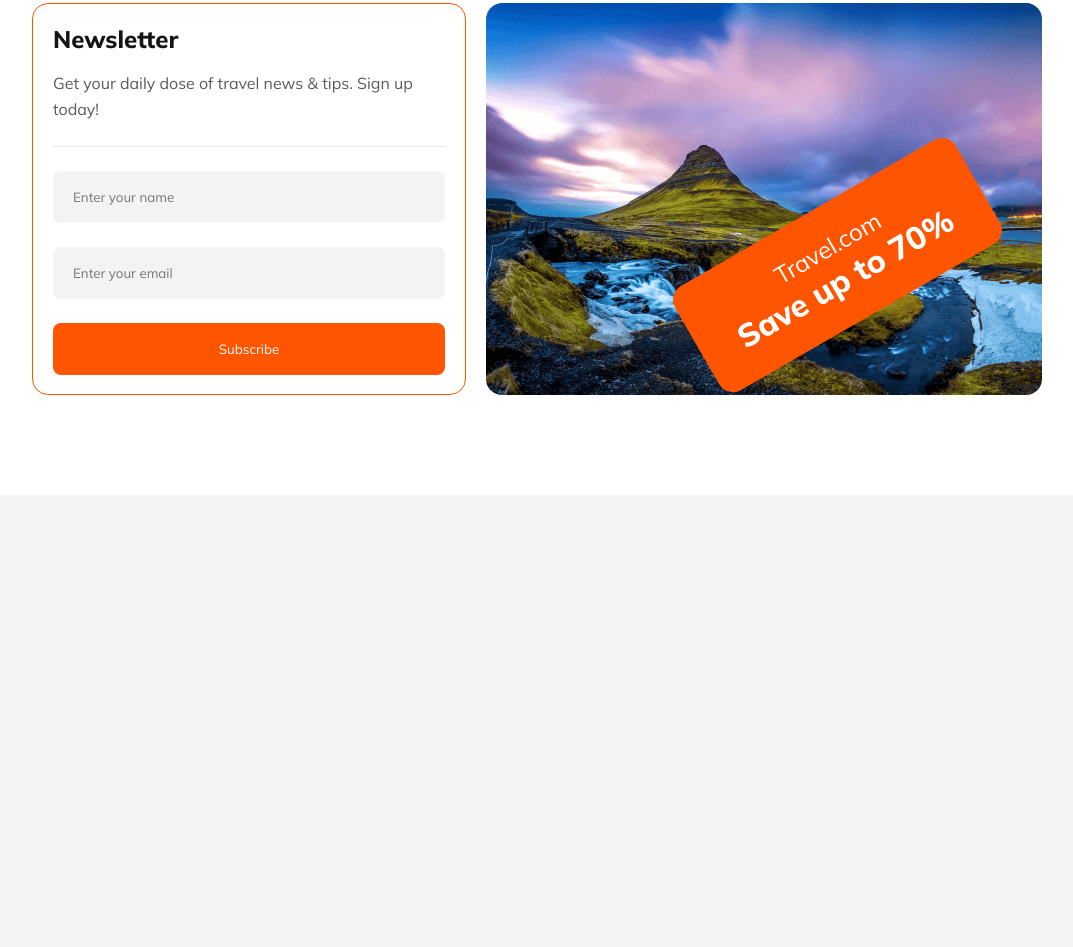
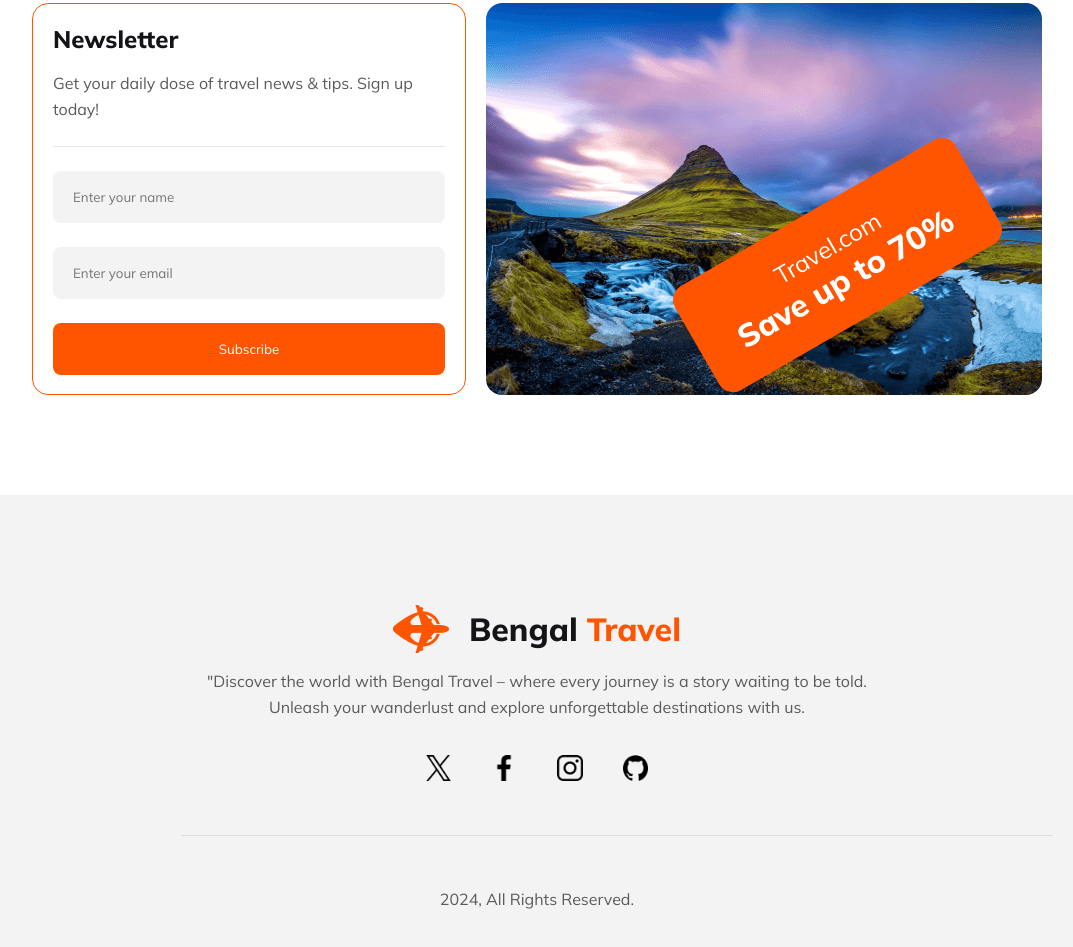
Before and after one commit to Hasan-Mahmud/b9-a2, a plain HTML site: page index.html in a window 1280 px wide. Shown: the part 3640-4587 px from the top of the page, without its empty margins (103-1176 px from the left). Drawn offline with Linux system fonts and the light colour scheme.

Commit message:
footer section for destop is added

```diff
--- a/index.html
+++ b/index.html
@@ -193,7 +193,23 @@
 
     </main>
     <footer class="footer">
+        <div class="footer-logo">
+            <img src="Images/logo.png" alt="">
+            <h3 class="footer-title">Bengal <span>Travel</span></h3>
+        </div>
+        <p class="footer-des">
+            "Discover the world with Bengal Travel – where every journey is a story waiting to be told.
+            <br>Unleash your wanderlust and explore unforgettable destinations with us.
+        </p>
+        <div class="footer-social-link">
+            <img class="social-img" src="Images/twitter.png" alt="">
+            <img class="social-img" src="Images/facebook.png" alt="">
+            <img class="social-img" src="Images/instagram.png" alt="">
+            <img class="social-img" src="Images/github.png" alt="">
+        </div>
 
+        <hr class="line">
+        <p class="footer-des">2024, All Rights Reserved.</p>
     </footer>
 </body>
 
--- a/style.css
+++ b/style.css
@@ -392,6 +392,54 @@ i {
     background: rgba(19, 19, 24, 0.05);
 }
 
+.footer-logo {
+    padding-top: 110px;
+    display: flex;
+    align-items: center;
+    justify-content: center;
+    gap: 20px;
+
+}
+
+.footer-title {
+
+    color: var(--Dark-01, #131318);
+    font-size: 32px;
+    font-weight: 800;
+}
+
+.footer-title span {
+    color: var(--btn-color);
+}
+
+.footer-des {
+    margin-top: 15px;
+    color: var(--paragraph-color);
+    text-align: center;
+    justify-content: center;
+    font-weight: 400;
+    line-height: 26px;
+}
+
+.social-img{
+    width: 2%;
+}
+
+.footer-social-link{
+    margin-top: 35px;
+    display: inline-flex;
+    gap: 40px;
+    align-items: center;
+    justify-content: center;
+}
+
+.footer hr {
+    width: 872px;
+    margin: 50px 284px;
+    align-items: center;
+    justify-content: center;
+}
+
 
 /* responsive for mobile or small device*/
 @media screen and (max-width : 600px) {
```
Also changed, not shown: Images/facebook.png (added), Images/github.png (added), Images/instagram.png (added), Images/logo.png (renamed from Images/Group 40071 (2).png), Images/twitter.png (added).
